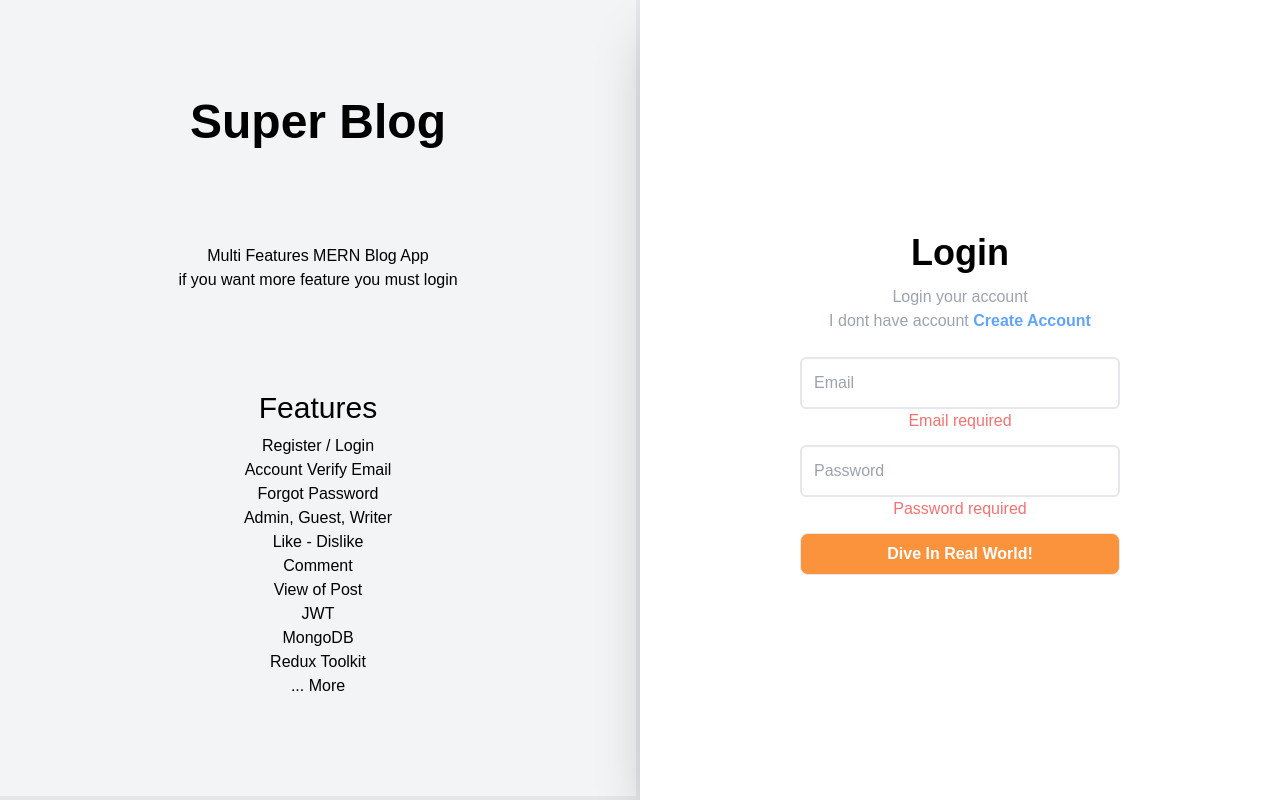
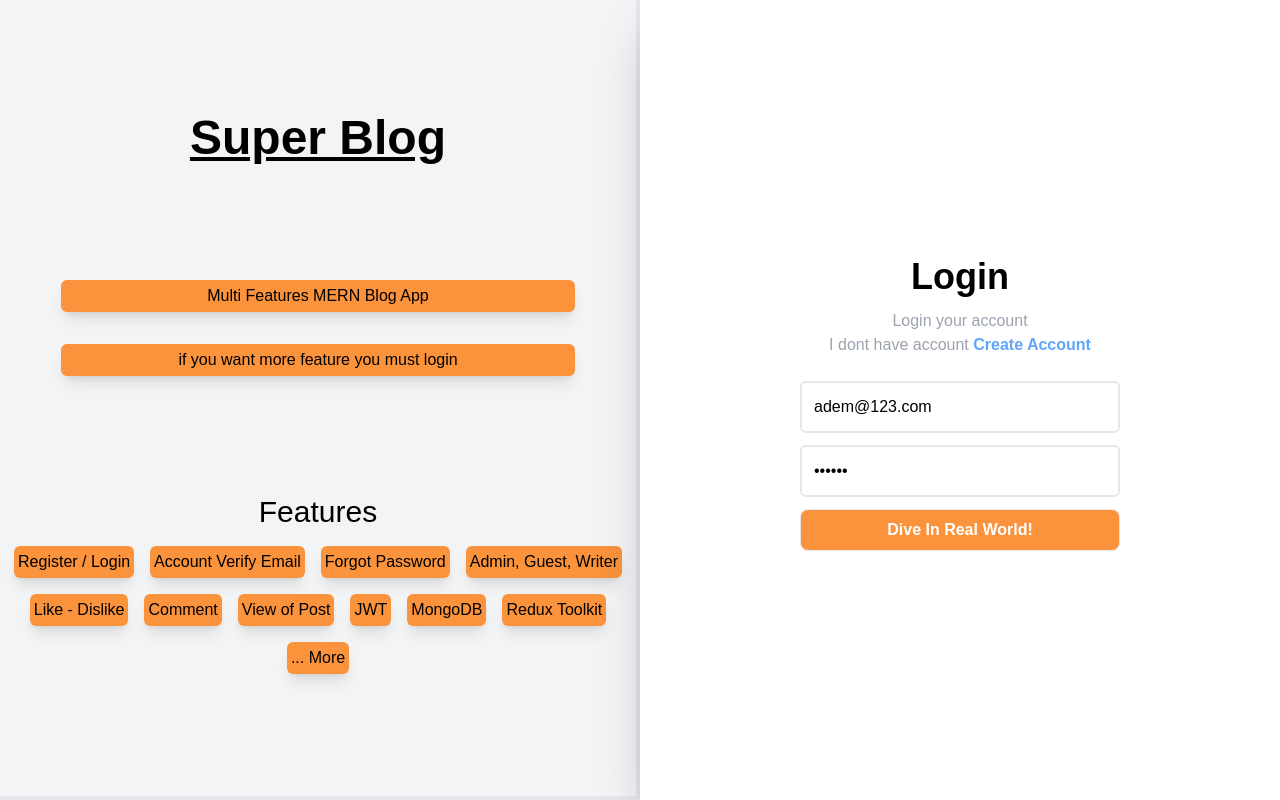
Before and after one commit to ademhatay/super-blog, a React (Create React App) app in the folder frontend/: page /auth/login in a window 1280 px wide. Built offline with nearby package versions, Linux system fonts and the light colour scheme; no server answers.

Commit message:
bug local str. bug

```diff
--- a/frontend/src/app/slices/users/usersSlices.js
+++ b/frontend/src/app/slices/users/usersSlices.js
@@ -24,40 +24,84 @@ export const registerUserAction = createAsyncThunk(
 	}
 );
 
-// register user slice
+// login user action
 
-const registerUserSlice = createSlice({
-	name: 'users/register',
+export const loginUserAction = createAsyncThunk(
+	'user/login',
+	async (user, { rejectWithValue, getState, dispatch }) => {
+		try {
+			const config = {
+				headers: {
+					'Content-Type': 'application/json',
+				},
+			};
+			const { data } = await axios.post(`${API_URL}/api/users/login`, user, config);
+
+			// set data to local storage
+			localStorage.setItem('userInfo', JSON.stringify(data));
+			return data;
+		} catch (error) {
+			if (!error?.response) {
+				throw error;
+			}
+			return rejectWithValue(error.response.data);
+		}
+	}
+);
+
+
+console.log(localStorage.getItem('userInfo'));
+
+// if user is logged in, get user info from local storage else set to null
+const userLoginFromStorage = localStorage.getItem('userInfo')
+	? JSON.parse(localStorage.getItem('userInfo'))
+	: null;
+
+//slices
+const usersSlices = createSlice({
+	name: "users",
 	initialState: {
-		user: null,
-		loading: false,
-		appError: undefined,
-		serverError: undefined,
-		registered: false,
+		userAuth: userLoginFromStorage,
 	},
-	extraReducers: (builder) => {
-		builder.addCase(registerUserAction.pending, (state) => {
+	extraReducers: builder => {
+		//register
+		builder.addCase(registerUserAction.pending, (state, action) => {
 			state.loading = true;
-			state.user = null;
-			state.appError = undefined;
-			state.serverError = undefined;
-			state.registered = false;
+			state.appErr = undefined;
+			state.serverErr = undefined;
 		});
 		builder.addCase(registerUserAction.fulfilled, (state, action) => {
 			state.loading = false;
-			state.user = action?.payload;
-			state.appError = undefined;
-			state.serverError = undefined;
-			state.registered = true;
+			state.registered = action?.payload;
+			state.appErr = undefined;
+			state.serverErr = undefined;
 		});
 		builder.addCase(registerUserAction.rejected, (state, action) => {
+			console.log(action.payload);
 			state.loading = false;
-			state.user = null;
-			state.appError = action?.payload?.message;
-			state.serverError = action?.error?.message;
-			state.registered = false;
+			state.appErr = action?.payload?.message;
+			state.serverErr = action?.error?.message;
+		});
+
+		//login
+		builder.addCase(loginUserAction.pending, (state, action) => {
+			state.loading = true;
+			state.appErr = undefined;
+			state.serverErr = undefined;
+		});
+		builder.addCase(loginUserAction.fulfilled, (state, action) => {
+			state.userAuth = action?.payload;
+			state.loading = false;
+			state.appErr = undefined;
+			state.serverErr = undefined;
+		});
+		builder.addCase(loginUserAction.rejected, (state, action) => {
+			state.appErr = action?.payload?.message;
+			state.serverErr = action?.error?.message;
+			state.loading = false;
 		});
 	},
 });
 
-export default registerUserSlice.reducer;
+
+export default usersSlices.reducer;
--- a/frontend/src/screens/Auth/Index.jsx
+++ b/frontend/src/screens/Auth/Index.jsx
@@ -3,7 +3,7 @@ import { Link } from 'react-router-dom'
 
 const Index = () => {
 	return <>
-		<div className='w-full lg:w-1/2 h-full shadow-2xl flex flex-col justify-evenly items-center pt-5'>
+		<div className='w-full lg:w-1/2   min-h-[350px] shadow-2xl flex flex-col justify-evenly items-center pt-5'>
 			<h1 className='text-3xl my-5'>Register or Login</h1>
 			<Link
 				className='w-10/12 lg:w-1/2 bg-orange-400 text-white font-semibold text-center rounded-lg py-2 my-4'
--- a/frontend/src/screens/Auth/Login.jsx
+++ b/frontend/src/screens/Auth/Login.jsx
@@ -1,7 +1,39 @@
 import React from 'react'
 import { Link } from 'react-router-dom'
+import * as Yup from 'yup'
+import { useFormik } from 'formik'
+import { loginUserAction } from '../../app/slices/users/usersSlices'
+import { useDispatch, useSelector } from 'react-redux'
+
+const validationSchema = Yup.object({
+	email: Yup.string().email('Invalid email format').required('Email is required'),
+	password: Yup.string().required('Password is required')
+});
+
 
 const Login = () => {
+
+	// Redux dispatch
+	const dispatch = useDispatch();
+
+	// Redux state
+	const { loading, appError, serverError, user } = useSelector(state => state?.users);
+
+
+	// Formik form state and methods
+	const formik = useFormik({
+		initialValues: {
+			email: 'adem@123.com',
+			password: '123456'
+		},
+		validationSchema,
+		onSubmit: values => {
+			dispatch(loginUserAction(values));
+			formik.resetForm();
+		}
+	});
+
+
 	return <>
 		<div className='w-full lg:w-1/2 h-full shadow-2xl flex flex-col justify-center items-center pt-5'>
 			<h1 className='text-4xl font-bold'>Login</h1>
@@ -14,9 +46,13 @@ const Login = () => {
 						className='w-10/12 lg:w-1/2 border-2 rounded-md p-3'
 						type="email"
 						placeholder='Email'
+						value={formik.values.email}
+						onChange={formik.handleChange}
+						onBlur={formik.handleBlur}
+						name='email'
 					/>
 					<p className='text-red-400 text-sm lg:text-base'>
-						Email required
+						{formik.touched.email && formik.errors.email}
 					</p>
 				</div>
 				<div className="input-group flex my-3 flex-col items-center">
@@ -24,15 +60,36 @@ const Login = () => {
 						className='w-10/12 lg:w-1/2 border-2 rounded-md p-3'
 						type="password"
 						placeholder='Password'
+						value={formik.values.password}
+						onChange={formik.handleChange}
+						onBlur={formik.handleBlur}
+						name='password'
 					/>
 					<p className='text-red-400 text-sm lg:text-base'>
-						Password required
+						{formik.touched.password && formik.errors.password}
 					</p>
 				</div>
 				<div className="input-group flex my-3 flex-col items-center">
-					<button className='border w-10/12 lg:w-1/2 py-2 rounded-lg bg-orange-400 text-white font-bold'>
-						Dive In Real World!
+					<button
+						onClick={formik.handleSubmit}
+						type='submit'
+						className='border w-10/12 lg:w-1/2 py-2 rounded-lg bg-orange-400 text-white font-bold'>
+						{
+							loading ? <div className='flex justify-center items-center'>
+								<svg className="animate-spin -ml-1 mr-3 h-5 w-5 text-white" xmlns="http://www.w3.org/2000/svg" fill="none" viewBox="0 0 24 24">
+									<circle className="opacity-25" cx="12" cy="12" r="10" stroke="currentColor" strokeWidth="4"></circle>
+									<path className="opacity-75" fill="currentColor" d="M4 12a8 8 0 018-8v8z"></path>
+								</svg>
+								Loading...
+							</div> : 'Dive In Real World!'
+
+						}
 					</button>
+					{
+						appError || serverError ? <p className='text-red-400 text-base lg:text-lg mt-3 font-bold'>
+							{serverError} - {appError}
+						</p> : null
+					}
 				</div>
 			</form>
 		</div>
--- a/frontend/src/screens/Auth/Register.jsx
+++ b/frontend/src/screens/Auth/Register.jsx
@@ -39,10 +39,10 @@ const Register = () => {
 	// Formik form state and methods
 	const formik = useFormik({
 		initialValues: {
-			firstName: 'a',
-			lastName: 'a',
-			email: 'test@test.com',
-			password: '123456'
+			firstName: '',
+			lastName: '',
+			email: '',
+			password: ''
 		},
 		validationSchema,
 		onSubmit: values => {
--- a/frontend/src/screens/Auth/Root.jsx
+++ b/frontend/src/screens/Auth/Root.jsx
@@ -1,29 +1,31 @@
 import React from 'react';
-import { Outlet } from 'react-router-dom';
+import { Link, Outlet } from 'react-router-dom';
 
 const Root = () => {
 	return <>
 		<div className='w-screen h-auto lg:h-screen flex flex-col lg:flex-row'>
 			<div className='w-full lg:w-1/2 h-full border-b-4 lg:border-r-4 text-center flex flex-col justify-evenly py-6 lg:py-0 bg-gray-100'>
-				<h1 className='text-5xl font-semibold mb-5 lg:mb-0'>Super Blog</h1>
-				<p>
-					Multi Features MERN Blog App <br /> if you want more feature you must login
-				</p>
+				<Link to="/" className='text-5xl font-semibold mb-5 lg:mb-0 underline'>Super Blog</Link>
+				<div className='w-10/12 flex flex-col mx-auto'>
+					<div className='bg-orange-400 font-medium m-2 p-1 rounded-md shadow-lg my-1'> Multi Features MERN Blog App</div>
+					<br />
+					<div className='bg-orange-400 font-medium m-2 p-1 rounded-md shadow-lg my-1'>if you want more feature you must login</div>
+				</div>
 				<div>
 					<h2 className='text-3xl mb-2'>Features</h2>
-					<ul>
-						<li>Register / Login</li>
-						<li>Account Verify Email</li>
-						<li>Forgot Password</li>
-						<li>Admin, Guest, Writer</li>
-						<li>Like - Dislike</li>
-						<li>Comment</li>
-						<li>View of Post</li>
-						<li>JWT</li>
-						<li>MongoDB</li>
-						<li>Redux Toolkit</li>
-						<li>... More</li>
-					</ul>
+					<div className="flex flex-wrap justify-center">
+						<span className='bg-orange-400 font-medium m-2 p-1 rounded-md shadow-lg'>Register / Login</span>
+						<span className='bg-orange-400 font-medium m-2 p-1 rounded-md shadow-lg'>Account Verify Email</span>
+						<span className='bg-orange-400 font-medium m-2 p-1 rounded-md shadow-lg'>Forgot Password</span>
+						<span className='bg-orange-400 font-medium m-2 p-1 rounded-md shadow-lg'>Admin, Guest, Writer</span>
+						<span className='bg-orange-400 font-medium m-2 p-1 rounded-md shadow-lg'>Like - Dislike</span>
+						<span className='bg-orange-400 font-medium m-2 p-1 rounded-md shadow-lg'>Comment</span>
+						<span className='bg-orange-400 font-medium m-2 p-1 rounded-md shadow-lg'>View of Post</span>
+						<span className='bg-orange-400 font-medium m-2 p-1 rounded-md shadow-lg'>JWT</span>
+						<span className='bg-orange-400 font-medium m-2 p-1 rounded-md shadow-lg'>MongoDB</span>
+						<span className='bg-orange-400 font-medium m-2 p-1 rounded-md shadow-lg'>Redux Toolkit</span>
+						<span className='bg-orange-400 font-medium m-2 p-1 rounded-md shadow-lg'>... More</span>
+					</div>
 				</div>
 			</div>
 			<Outlet />
```
Also changed, not shown: 1 other file (tests, documents, lock files or other folders).
